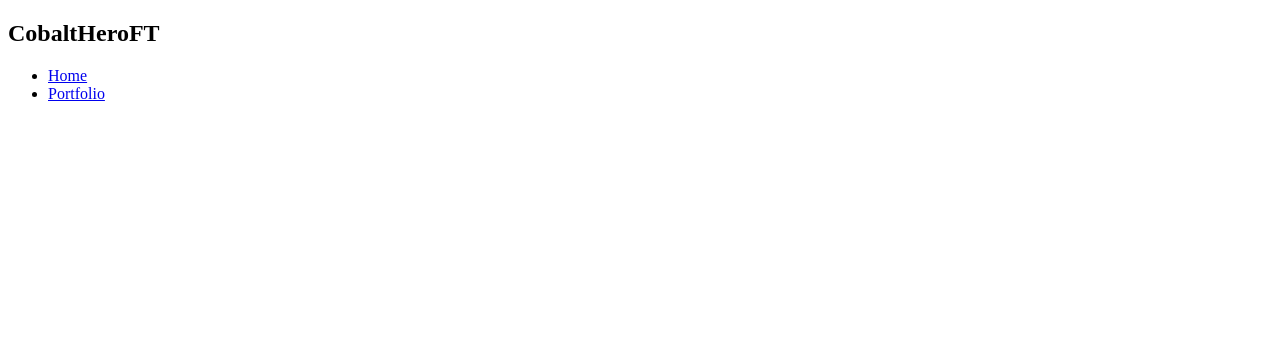
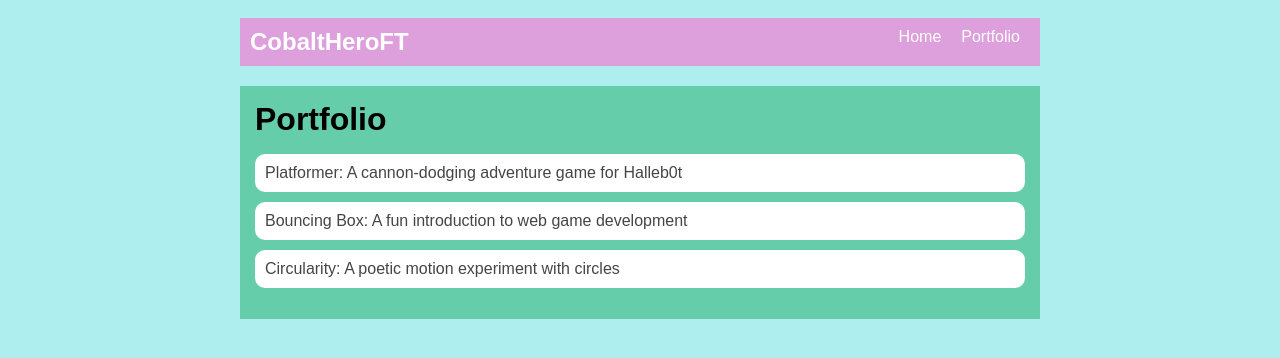
Before and after one commit to CobaltHeroFT1128/CobaltHeroFT1128.github.io, a plain HTML site: page portfolio.html in a window 1280 px wide. Drawn offline with Linux system fonts and the light colour scheme.

Commit message:
Portfolio

```diff
--- a/portfolio.html
+++ b/portfolio.html
@@ -2,6 +2,8 @@
 <html>
   <head>
     <title>CobaltHeroFT</title>
+    <link rel="stylesheet" href="style.css" />
+
   </head>
 
   <body>
@@ -21,8 +23,22 @@
       </nav>
 
       <main>
+        <div class="content">
+    <h1>Portfolio</h1>
+    <ul id="portfolio">
+    <li>
+  <a href="fsd-projects/platformer/">Platformer: A cannon-dodging adventure game for Halleb0t</a>
+</li>
+<li>
+  <a href="fsd-projects/bouncing-box/">Bouncing Box: A fun introduction to web game development</a>
+</li>
+<li>
+  <a href="fsd-projects/circularity/">Circularity: A poetic motion experiment with circles</a>
+</li>
+    </ul>
+  </div>
+      </main>
 
-      </main>
     </div>
   </body>
 </html>
--- a/style.css
+++ b/style.css
@@ -76,3 +76,29 @@ h2,
 h3 {
   margin: 0px;
 }
+
+/* Portfolio styles */
+.content h1 {
+  color: black;
+}
+
+#portfolio {
+  list-style-type: none;
+  padding-left: 0;
+}
+
+#portfolio li {
+  background: #fff;
+  padding: 10px;
+  border-radius: 10px;
+  margin-bottom: 10px;
+}
+
+#portfolio li:hover {
+  background: #eee;
+}
+
+#portfolio a {
+  text-decoration: none;
+  color: #454545;
+}
```
